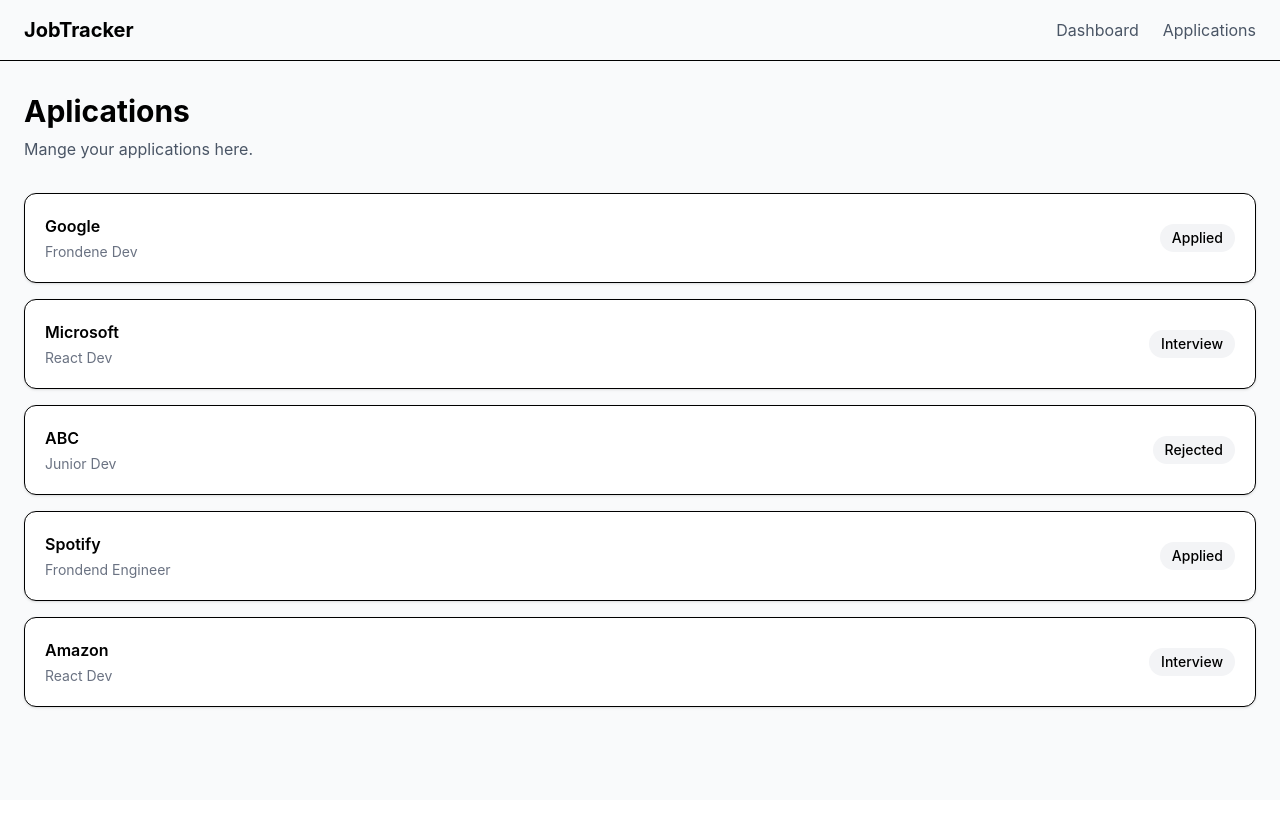
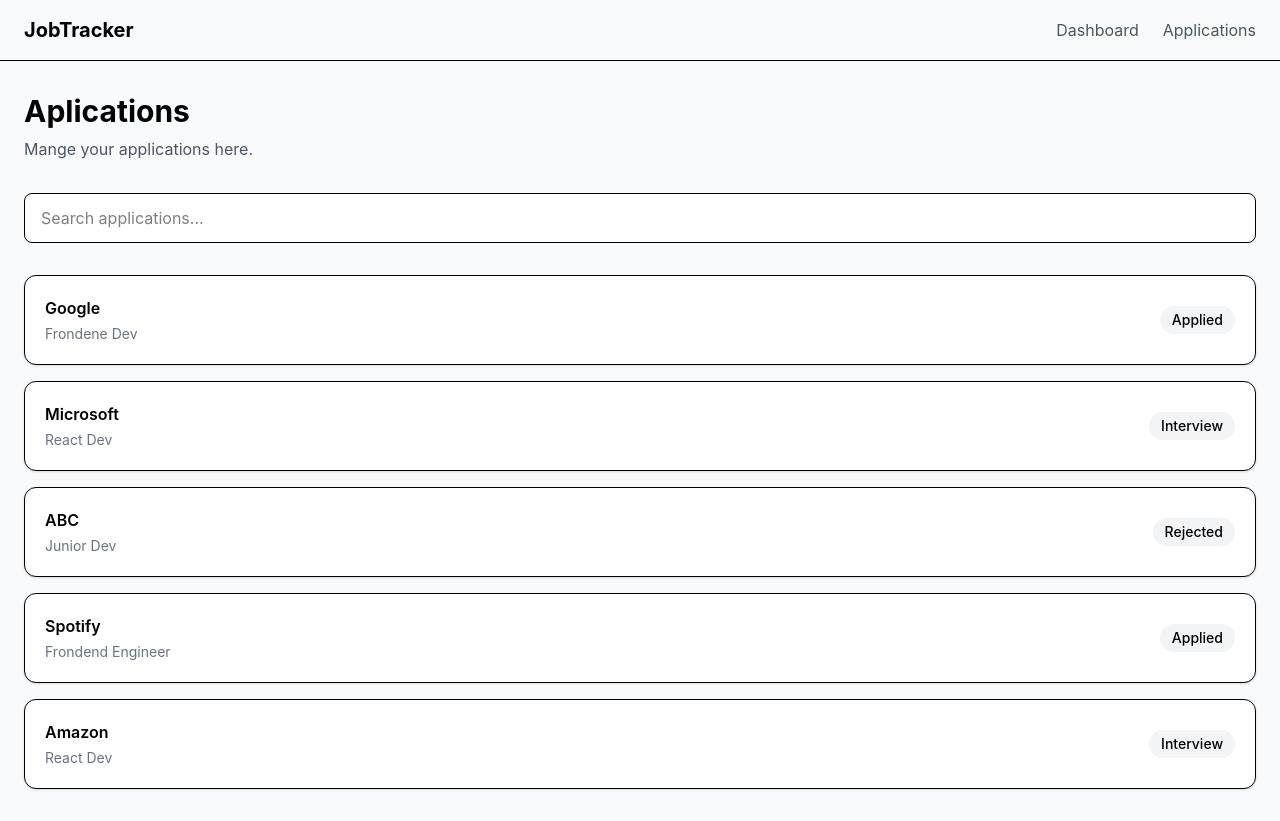
Before and after one commit to DianaAsli/job-tracker, a React (Vite) app in the folder client/: page /applications in a window 1280 px wide. Before the commit the page ends 800 px from the top, so only its background shows below. Built offline with nearby package versions, Linux system fonts and the light colour scheme.

Commit message:
add applications search

```diff
--- a/client/src/pages/Applications.jsx
+++ b/client/src/pages/Applications.jsx
@@ -1,14 +1,28 @@
 import ApplicationCard from "../components/ApplicationCard";
 import applications from "../data/applications";
+import { useState } from "react";
 
 function Applications() {
+    const[searchTerm, setSearchTerm] = useState("");
+    const filteredApplications = applications.filter((application) =>
+        application.company.toLowerCase().includes(searchTerm.toLocaleLowerCase()))
+
     return (
         <div>
             <h1 className="text-3xl font-bold">Aplications</h1>
             <p className="mt-2 text-gray-600">Mange your applications here.</p>
 
+            <div className="mt-8">
+                <input type="text"
+                placeholder="Search applications..."
+                value={searchTerm}
+                onChange={(event) => setSearchTerm(event.target.value)}
+                className="w-full rounded-lg border bg-white px-4 py-3 otline-none focus:ring-2"
+                />
+            </div>
+
             <div className="mt-8 space-y-4">
-                {applications.map((application) => (
+                {filteredApplications.map((application) => (
                     <ApplicationCard
                         key={application.id}
                         company={application.company}
```
